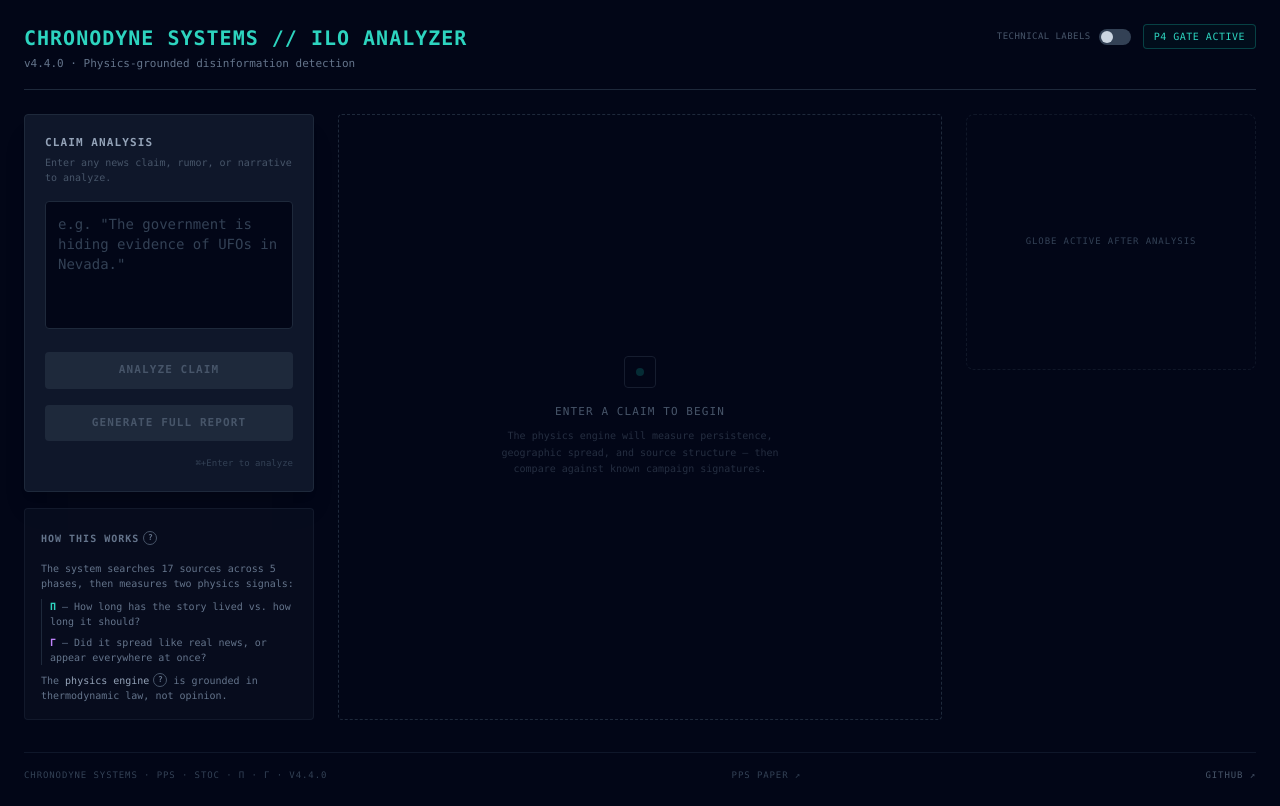
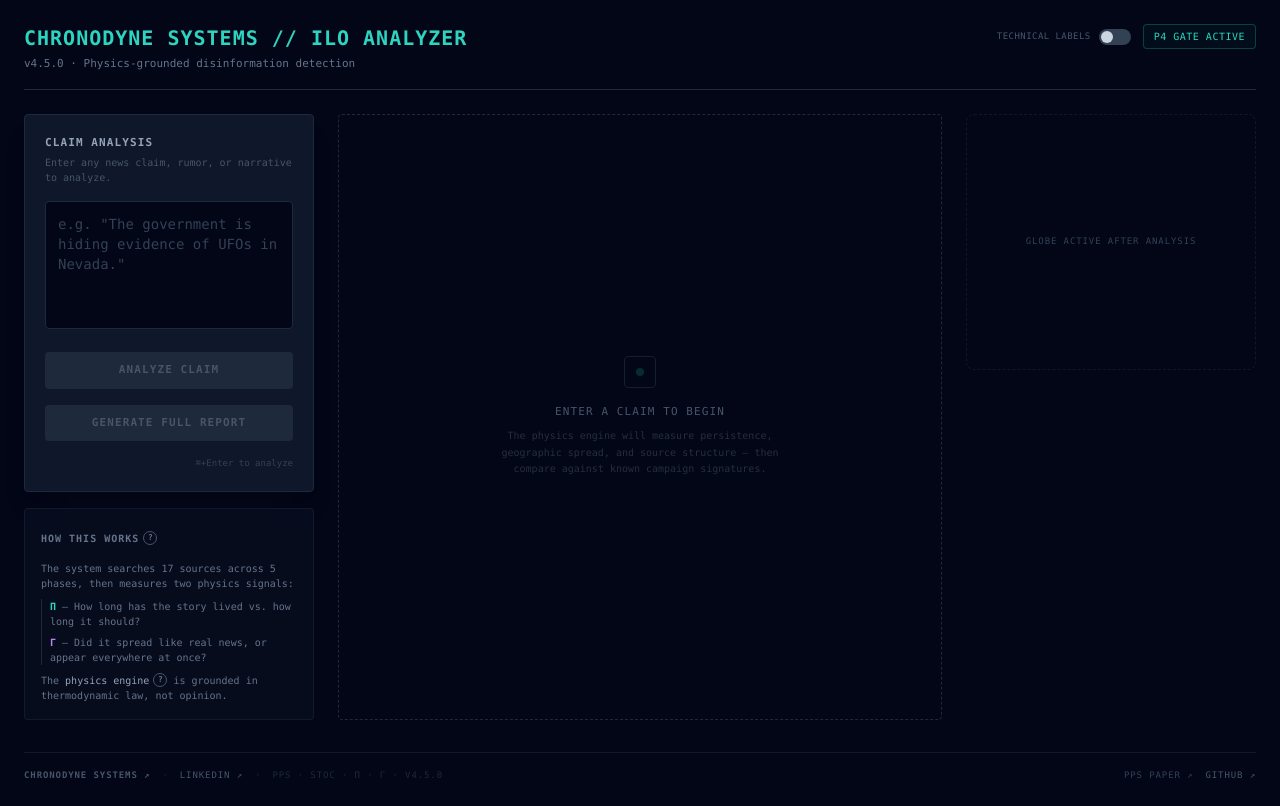
Before and after one commit to JustMichael-80/ILO-Analyzer, a React (Vite) app in the folder frontend/: page / in a window 1280 px wide. Built offline with nearby package versions, Linux system fonts and the light colour scheme.

Commit message:
Update App.jsx

```diff
--- a/frontend/src/App.jsx
+++ b/frontend/src/App.jsx
@@ -702,14 +702,9 @@ function GlobePanel({ nodes }) {
 
     // Globe
     const globeGeo  = new THREE.SphereGeometry(1, 64, 64);
-    const loader   = new THREE.TextureLoader();
-    const earthTex = loader.load(
-      "https://unpkg.com/three-globe@2.31.1/example/img/earth-dark.jpg",
-      () => renderer.render(scene, cam)
-    );
-    const globeMat = new THREE.MeshPhongMaterial({
-      map: earthTex, specular: 0x1a3a5f, shininess: 8,
-      transparent: true, opacity: 0.97,
+    const globeMat  = new THREE.MeshPhongMaterial({
+      color: 0x0a1628, emissive: 0x0d2137, specular: 0x1e3a5f,
+      shininess: 15, transparent: true, opacity: 0.97,
     });
     const globe = new THREE.Mesh(globeGeo, globeMat);
     globeRef.current = globe;
@@ -723,7 +718,7 @@ function GlobePanel({ nodes }) {
         const [x, y, z] = latLonToXYZ(lat, lon - 180, 1.001);
         pts.push(new THREE.Vector3(x, y, z));
       }
-      globe.add(new THREE.Line(new THREE.BufferGeometry().setFromPoints(pts), gridMat));
+      scene.add(new THREE.Line(new THREE.BufferGeometry().setFromPoints(pts), gridMat));
     }
     for (let lon = 0; lon < 360; lon += 15) {
       const pts = [];
@@ -731,13 +726,13 @@ function GlobePanel({ nodes }) {
         const [x, y, z] = latLonToXYZ(lat, lon - 180, 1.001);
         pts.push(new THREE.Vector3(x, y, z));
       }
-      globe.add(new THREE.Line(new THREE.BufferGeometry().setFromPoints(pts), gridMat));
+      scene.add(new THREE.Line(new THREE.BufferGeometry().setFromPoints(pts), gridMat));
     }
 
     // Atmosphere glow
     const atmGeo = new THREE.SphereGeometry(1.06, 32, 32);
     const atmMat = new THREE.MeshPhongMaterial({
-      color: 0x1a6eb5, transparent: true, opacity: 0.12, side: THREE.BackSide,
+      color: 0x0d4f8c, transparent: true, opacity: 0.08, side: THREE.BackSide,
     });
     scene.add(new THREE.Mesh(atmGeo, atmMat));
 
@@ -839,11 +834,6 @@ function GlobePanel({ nodes }) {
     renderer.domElement.addEventListener("mousedown", onMouseDown);
     window.addEventListener("mousemove", onMouseMove);
     window.addEventListener("mouseup", onMouseUp);
-    const onWheel = (e) => {
-      e.preventDefault();
-      cam.position.z = Math.max(1.8, Math.min(5.0, cam.position.z + e.deltaY * 0.003));
-    };
-    renderer.domElement.addEventListener("wheel", onWheel, { passive: false });
 
     // Animate
     const animate = () => {
@@ -867,7 +857,6 @@ function GlobePanel({ nodes }) {
       renderer.domElement.removeEventListener("mousedown", onMouseDown);
       window.removeEventListener("mousemove", onMouseMove);
       window.removeEventListener("mouseup", onMouseUp);
-      renderer.domElement.removeEventListener("wheel", onWheel);
       if (mountRef.current && renderer.domElement.parentNode === mountRef.current) {
         mountRef.current.removeChild(renderer.domElement);
       }
@@ -1088,7 +1077,7 @@ export default function ILOAnalyzerConsole() {
               CHRONODYNE SYSTEMS // ILO ANALYZER
             </h1>
             <p className="text-[11px] text-slate-500 mt-1">
-              v4.4.0 · Physics-grounded disinformation detection
+              v4.5.0 · Physics-grounded disinformation detection
             </p>
           </div>
           <div className="flex items-center gap-3">
@@ -1546,10 +1535,23 @@ export default function ILOAnalyzerConsole() {
 
       </main>
 
-      <footer className="max-w-[1600px] mx-auto mt-8 pt-4 border-t border-slate-900 flex justify-between items-center flex-wrap gap-2">
-        <span className="text-[9px] text-slate-700 uppercase tracking-widest">
-          ChronoDyne Systems · PPS · STOC · Π · Γ · v4.4.0
+      <footer className="max-w-[1600px] mx-auto mt-8 pt-4 border-t border-slate-900 flex justify-between items-center flex-wrap gap-3">
+        <div className="flex items-center gap-3 flex-wrap">
+          <a href="https://x.com/ChronoDyneSys" target="_blank" rel="noopener noreferrer"
+             className="text-[9px] text-slate-600 hover:text-teal-400 uppercase tracking-widest transition-colors font-bold">
+            ChronoDyne Systems ↗
+          </a>
+          <span className="text-slate-800 text-[9px]">·</span>
+          <a href="https://www.linkedin.com/company/chronodyne-systems-inc/" target="_blank" rel="noopener noreferrer"
+             className="text-[9px] text-slate-600 hover:text-teal-400 uppercase tracking-widest transition-colors">
+            LinkedIn ↗
+          </a>
+          <span className="text-slate-800 text-[9px]">·</span>
+          <span className="text-[9px] text-slate-800 uppercase tracking-widest">
+            PPS · STOC · Π · Γ · v4.5.0
           </span>
+        </div>
+        <div className="flex items-center gap-3 flex-wrap">
           <a href="https://doi.org/10.6084/m9.figshare.32307087" target="_blank" rel="noopener noreferrer"
              className="text-[9px] text-slate-700 hover:text-teal-400 uppercase tracking-widest transition-colors">
             PPS Paper ↗
@@ -1558,6 +1560,7 @@ export default function ILOAnalyzerConsole() {
              className="text-[9px] text-slate-600 hover:text-teal-400 uppercase tracking-widest transition-colors">
             GitHub ↗
           </a>
+        </div>
       </footer>
     </div>
   );
```
Lines whose indentation alone changed are shown as unchanged.
